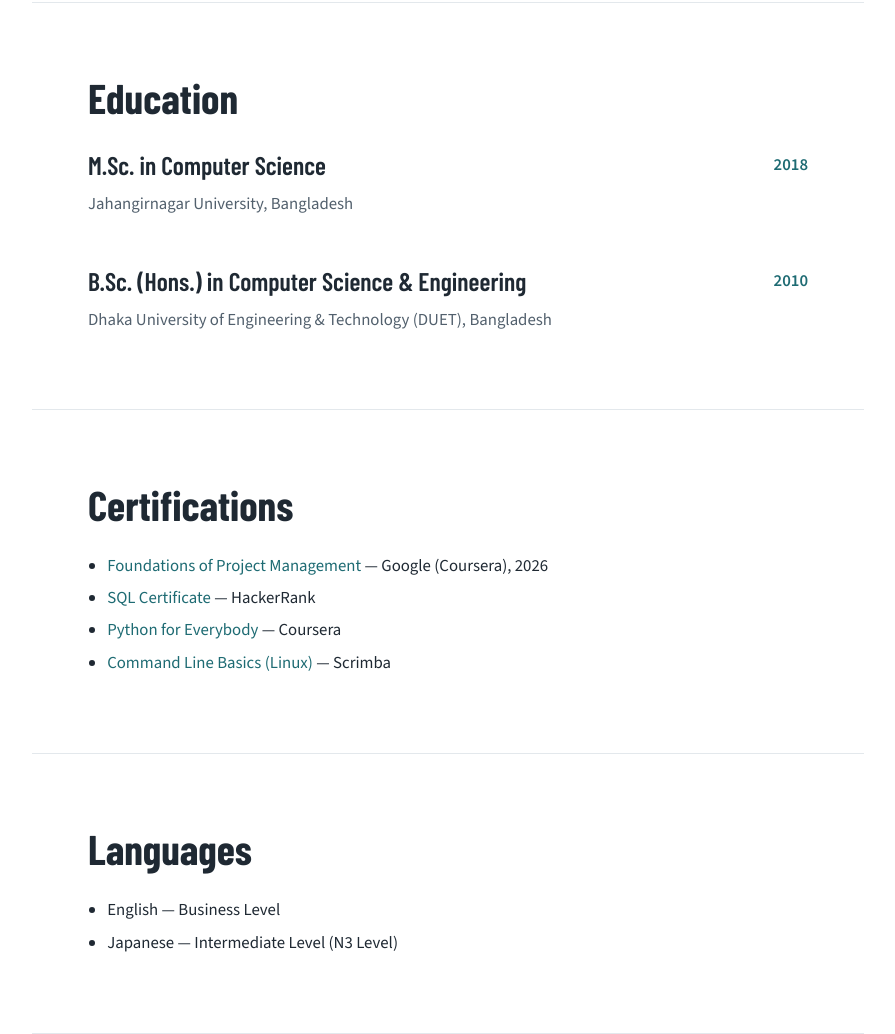
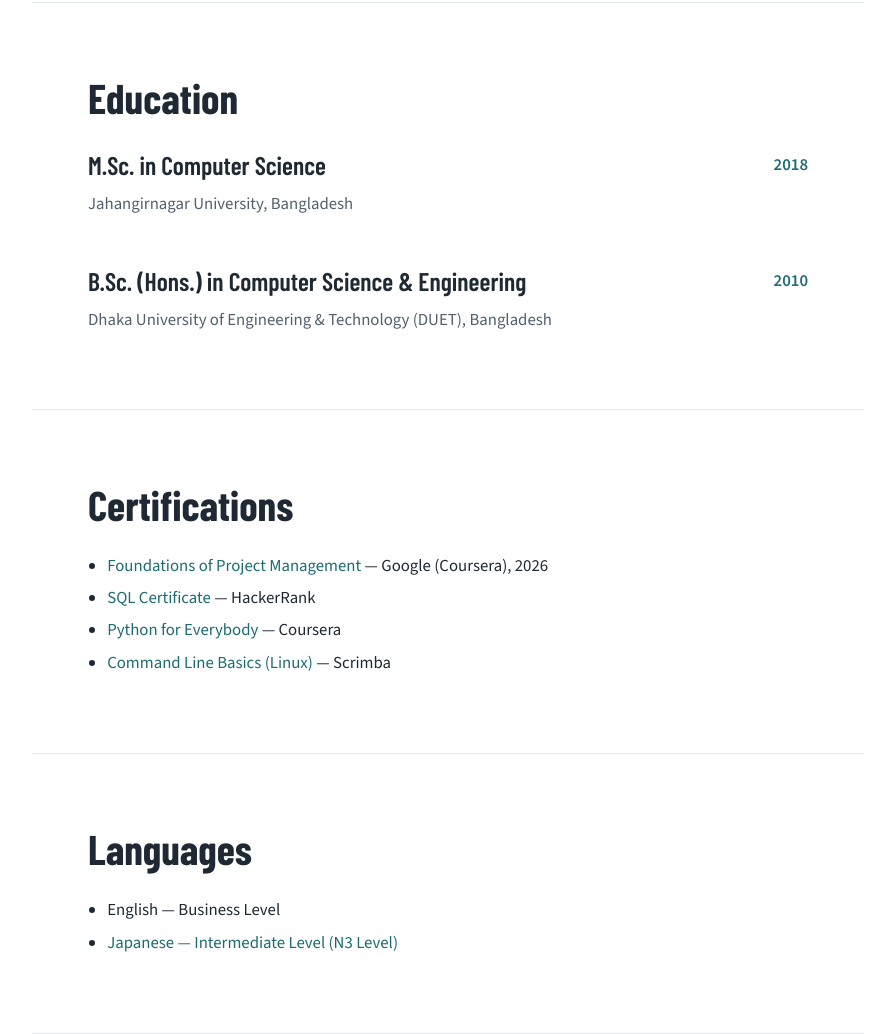
Before and after one commit to sayfulislam/sayfulislam.github.io, a plain HTML site: page index.html in a window 1280 px wide. Shown: the part 4341-5375 px from the top of the page, without its empty margins (240-1135 px from the left). Drawn offline with nearby package versions, Linux system fonts and the light colour scheme.

Commit message:
Japanese language certificate added

```diff
--- a/index.html
+++ b/index.html
@@ -314,7 +314,7 @@
     <h2>Languages</h2>
     <ul>
       <li>English — Business Level</li>
-      <li>Japanese — Intermediate Level (N3 Level)</li>
+      <li><a href="https://media.licdn.com/dms/image/v2/D562DAQHH3eCsYgYJOQ/profile-treasury-document-images_800/B56aBvmBUwI0Ac-/1/1788578634401?e=1796256000&v=beta&t=kCPjZIShUDnVBLTrELCS2WI7tTg_hq4Zp9BrKGugiRE">Japanese — Intermediate Level (N3 Level)</li>
     </ul>
   </section>
 
```
